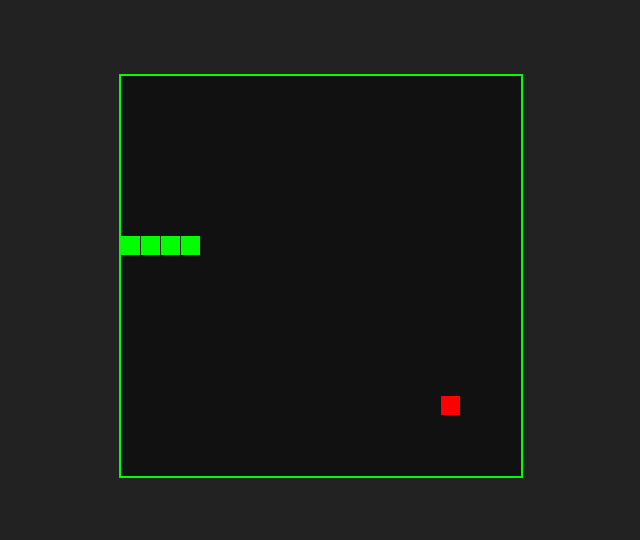
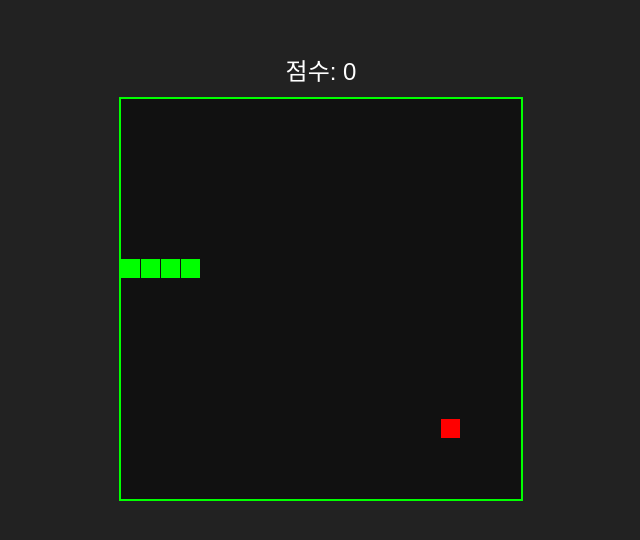
Before and after one commit to JhoonKm/snake-game, a plain HTML site: page index.html in a window 1280 px wide. Shown: the part 132-672 px from the top of the page, without its empty margins (319-959 px from the left). Drawn offline with Linux system fonts and the light colour scheme.

Commit message:
Add scoreboard and Korean UI

```diff
--- a/index.html
+++ b/index.html
@@ -1,15 +1,17 @@
 <!DOCTYPE html>
-<html lang="en">
+<html lang="ko">
 <head>
     <meta charset="UTF-8">
     <meta name="viewport" content="width=device-width, initial-scale=1.0">
     <title>Snake Game</title>
     <style>
-        body { display: flex; justify-content: center; align-items: center; height: 100vh; background: #222; }
+        body { display: flex; flex-direction: column; justify-content: center; align-items: center; height: 100vh; background: #222; }
+        #scoreboard { color: #fff; font-size: 1.5em; margin-bottom: 10px; font-family: 'Pretendard', 'Arial', sans-serif; }
         canvas { background: #111; display: block; margin: 0 auto; border: 2px solid #0f0; }
     </style>
 </head>
 <body>
+    <div id="scoreboard">점수: 0</div>
     <canvas id="game" width="400" height="400"></canvas>
     <script src="snake.js"></script>
 </body>
```
